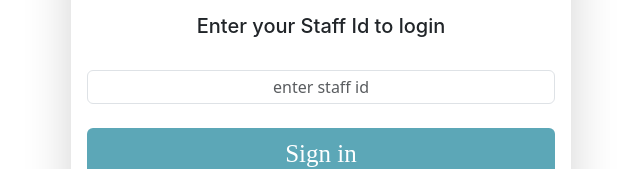
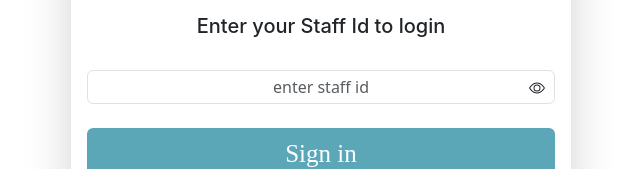
Before and after one commit to larbisamuel/Invoice-App, a React (Vite) app: page / in a window 1280 px wide. Shown: the part 408-577 px from the top of the page, without its empty margins (319-959 px from the left). Built offline with nearby package versions, Linux system fonts and the light colour scheme.

Commit message:
feat: added an eye icon

```diff
--- a/src/components/Newlogin.css
+++ b/src/components/Newlogin.css
@@ -25,3 +25,11 @@
 .logo{
   width:25px
 }
+
+.icon-container {
+  position: absolute; /* Position the icon absolutely */
+  right: 10px; /* Adjust right to position within textfield */
+  top: 50%; /* Center the icon vertically */
+  transform: translateY(-50%); /* Offset vertical positioning */
+  cursor: pointer;
+}
--- a/src/components/Newlogin.tsx
+++ b/src/components/Newlogin.tsx
@@ -6,6 +6,16 @@ import invoice_logo from '../assets/invoice_logo.jpg'
 
 const Newlogin: React.FC = () => {
     const [showStaffId, setShowStaffId] = useState(false);
+    const [staffId, setStaffId] = useState('');
+
+    const handleStaffIdChange = (event: React.ChangeEvent<HTMLInputElement>) => {
+        setStaffId(event.target.value);
+    }
+
+    const togglePasswordVisibility = ()=> {
+        setShowStaffId(!showStaffId);
+    }
+
     return (
         <div className='login template d-flex justify-content-center align-items-center vh-100'>
             <div className='form_container p-3 rounded-4 bg-white shadow-lg'style={{ minHeight: '500px', width: '500px' }}>
@@ -16,9 +26,18 @@ const Newlogin: React.FC = () => {
                     </div>
                     <h6 className='text-center p-4' style={{fontFamily: "inter", fontSize: "20px"}}>Enter your Staff Id to login</h6>
                     <div className='mb-4'>
-
-                        <input type="password" placeholder='enter staff id' className='form-control p-1 text-center' />
-                        {/*  */}
+                       <div style={{position: 'relative'}}>
+                        <input type={showStaffId ? 'text' : 'password'}
+                        placeholder='enter staff id'
+                        className='form-control p-1 text-center'
+                        value={staffId} onChange={handleStaffIdChange} />
+                        <span onClick={togglePasswordVisibility}
+                        // style={{ cursor: 'pointer' }}
+                        className='icon-container'
+                        >
+                            {showStaffId ? <BsEyeSlash /> : <BsEye />}
+                        </span>
+                        </div>
                     </div>
 
                     <div className='d-grid mt-auto'>
```
